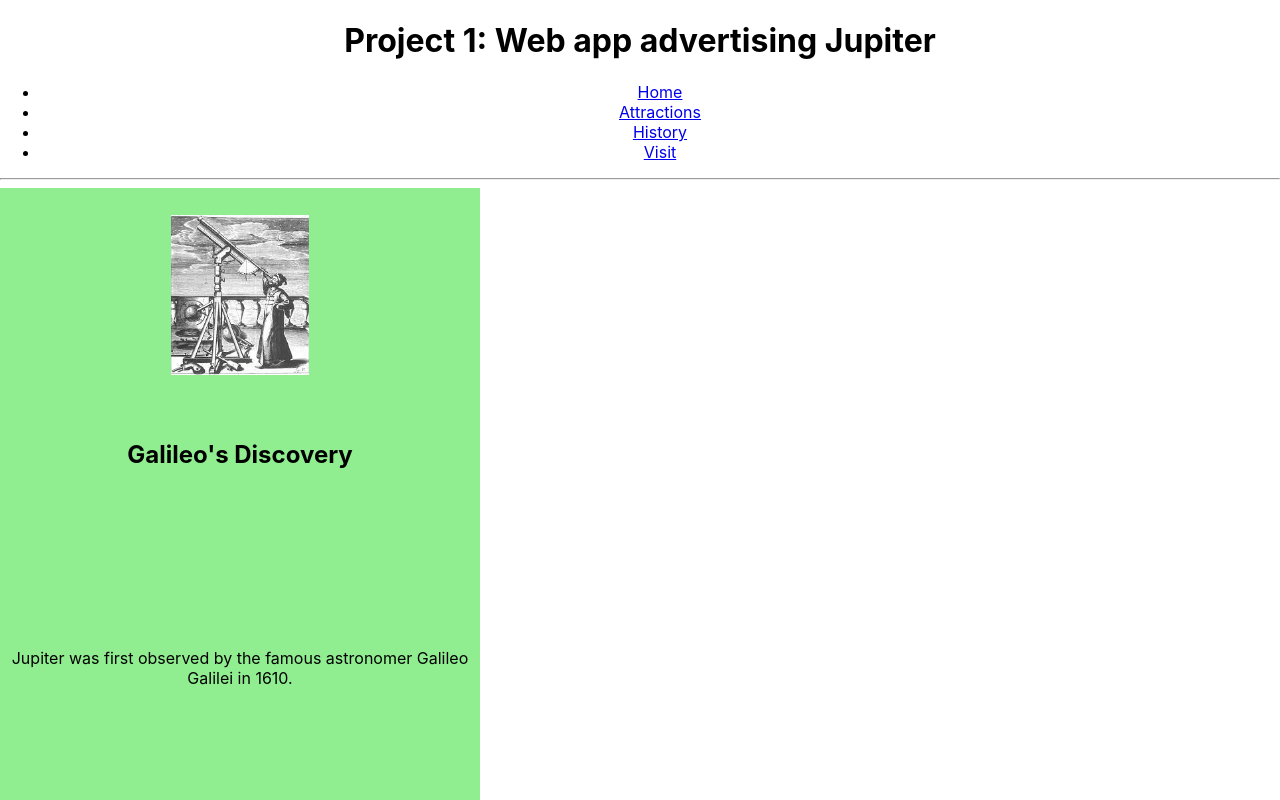
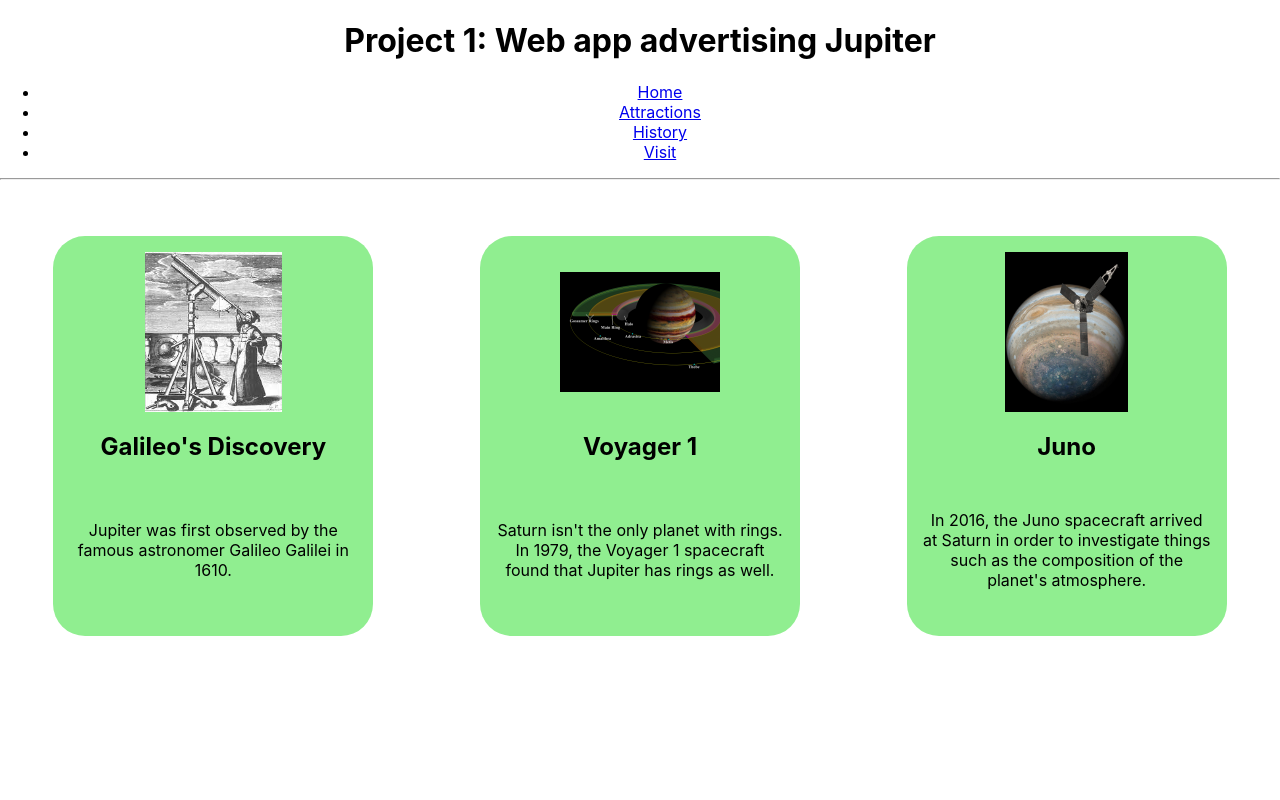
Before and after one commit to chystarr/visit-jupiter, a React (Create React App) app: page /history in a window 1280 px wide. Shown: the top 800 px of the page. Built offline with nearby package versions, Linux system fonts and the light colour scheme.

Commit message:
Made layout of components on history page

```diff
--- a/src/components/css/History.css
+++ b/src/components/css/History.css
@@ -1,11 +1,22 @@
+.history-page {
+  display: grid;
+  align-items: center;
+  justify-items: center;
+  grid-template-columns: 1fr 1fr 1fr;
+  align-content: space-between;
+}
+
 .history-page .info-card {
   background-color: lightgreen;
   display: grid;
   grid-template-columns: 1fr;
   grid-template-rows: repeat(6, 1fr);
   place-items: center;
-  height: 40em;
-  width: 30em;
+  height: 25em;
+  width: 20em;
+  margin: 3em;
+  border-radius: 2em;
+  padding: 1em;
 }
 
 .history-page .info-card img {
```
